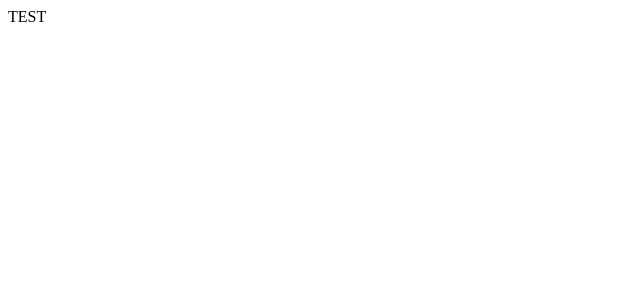
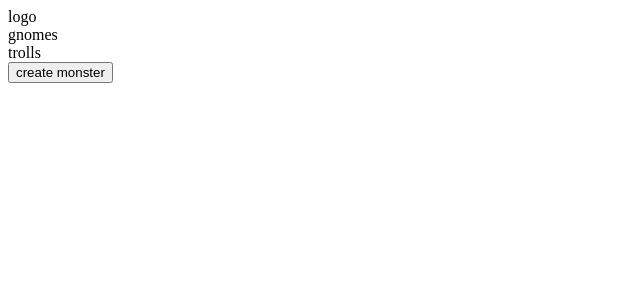
Before and after one commit to PiotrMieszczak/Jazzy-HR-Frontend, a React app: page / in a window 1280 px wide. Shown: the top 300 px of the page, without its empty margins (0-640 px from the left). Built offline with nearby package versions, Linux system fonts and the light colour scheme.

Commit message:
updates header component

```diff
--- a/src/jsx/components/Header.jsx
+++ b/src/jsx/components/Header.jsx
@@ -3,8 +3,16 @@ import React from "react";
 class Header extends React.Component{
     render(){
         console.log('header')
-        return  <header className="header">
-                TEST
+        return  <header className="navbar">
+                <div className="navbar_logo">logo</div>
+                <div className="navbar_monsterType">
+                     <div className="navbar_monsterType_innerText">gnomes</div>
+                     <div className="navbar_monsterType_innerText">trolls</div>
+                </div>
+                <div className="header_buttonWrapper">
+                       <button className="button button--createMonster">create monster</button>
+                </div>
+                <div className="header_avatar"></div>
             </header>
     }
 }
```
Also changed, not shown: src/jsx/app.jsx (line endings or trailing spaces), 2 other files (tests, documents, lock files or other folders).
